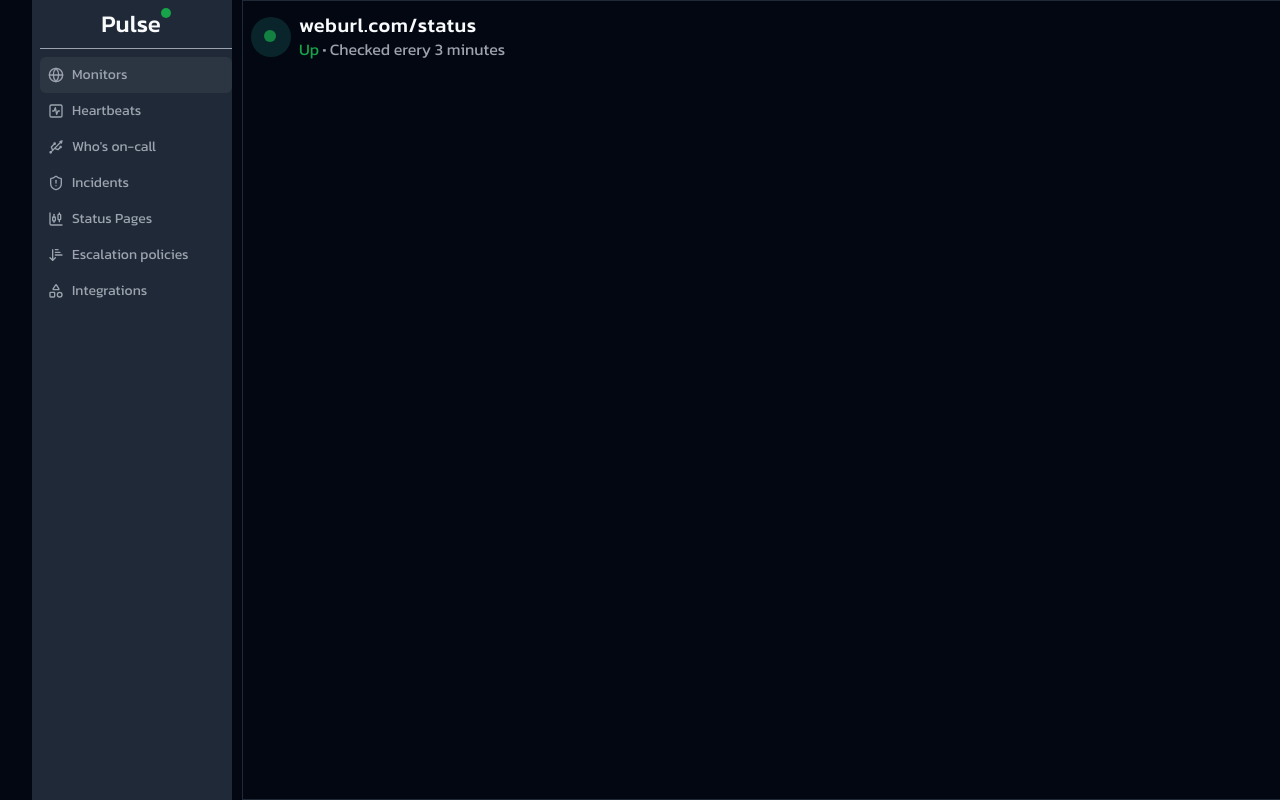
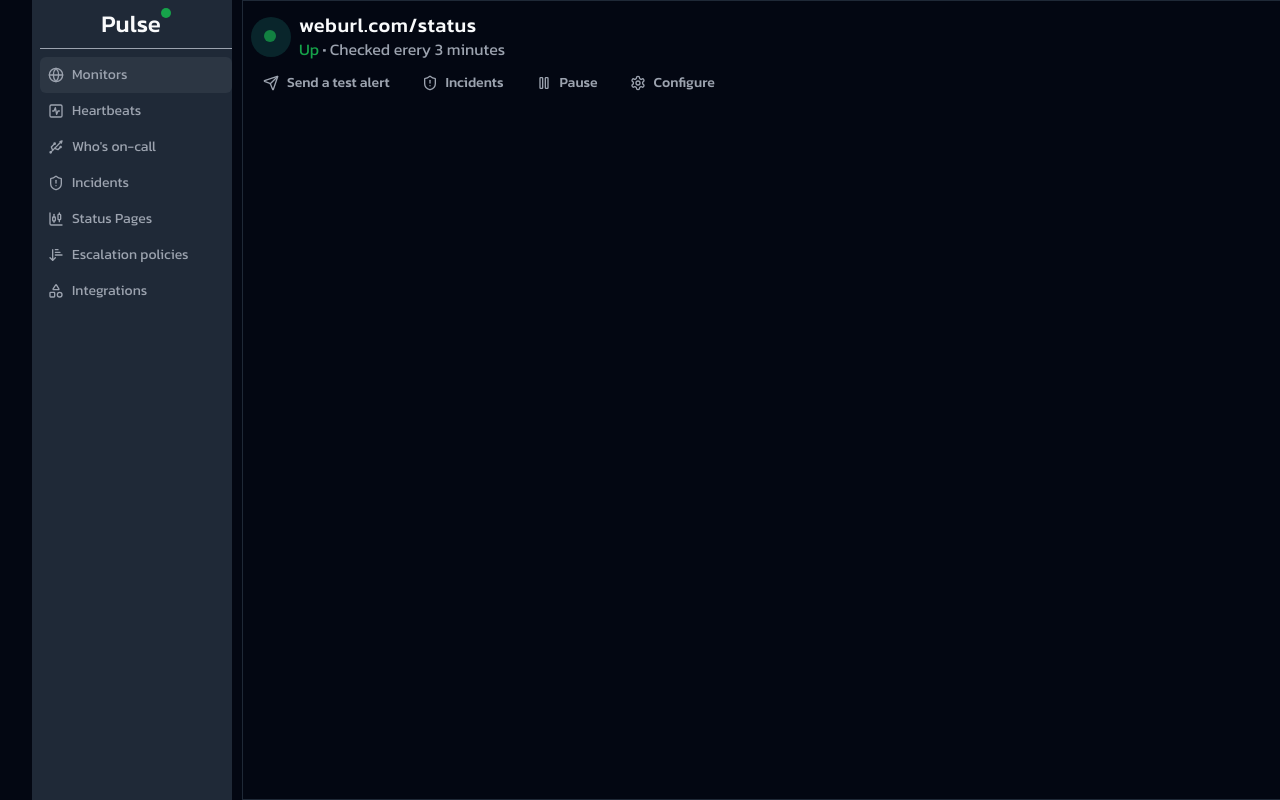
Before and after one commit to hash-engineers/pulse, a Next.js app in the folder frontend/: page /dashboard/monitors in a window 1280 px wide. Shown: the top 800 px of the page. Built offline with nearby package versions, Linux system fonts and the light colour scheme.

Commit message:
feat: add some action for monitor control

```diff
--- /dev/null
+++ b/frontend/app/dashboard/monitors/_actions.tsx
@@ -0,0 +1,40 @@
+import { Button } from '@/components/ui/button';
+import { Pause, Send, Settings, ShieldAlert } from 'lucide-react';
+
+export function Actions() {
+  return (
+    <div className="text-muted-foreground flex items-center justify-start gap-x-2">
+      <Button
+        variant="ghost"
+        size="sm"
+        className="flex items-center justify-center gap-x-2"
+      >
+        <Send size="16" /> <span>Send a test alert</span>
+      </Button>
+
+      <Button
+        variant="ghost"
+        size="sm"
+        className="flex items-center justify-center gap-x-2"
+      >
+        <ShieldAlert size="16" /> <span>Incidents</span>
+      </Button>
+
+      <Button
+        variant="ghost"
+        size="sm"
+        className="flex items-center justify-center gap-x-2"
+      >
+        <Pause size="16" /> <span>Pause</span>
+      </Button>
+
+      <Button
+        variant="ghost"
+        size="sm"
+        className="flex items-center justify-center gap-x-2"
+      >
+        <Settings size="16" /> <span>Configure</span>
+      </Button>
+    </div>
+  );
+}
--- a/frontend/app/dashboard/monitors/page.tsx
+++ b/frontend/app/dashboard/monitors/page.tsx
@@ -1,9 +1,11 @@
 import { Status } from './_status';
+import { Actions } from './_actions';
 
 export default function Monitors() {
   return (
     <div className="p-2">
       <Status />
+      <Actions />
     </div>
   );
 }
```
